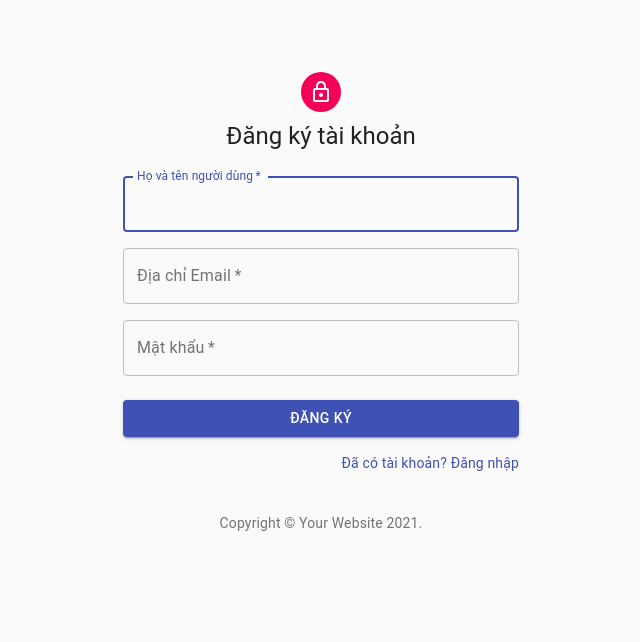
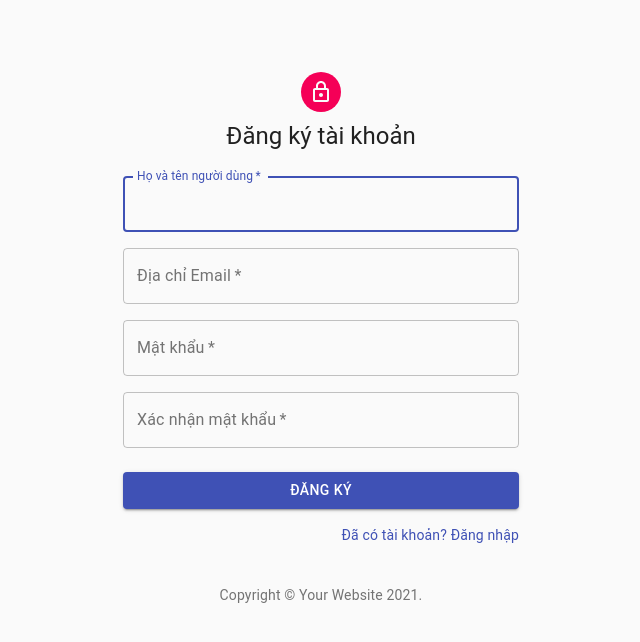
Before and after one commit to vtt021/webNangCao_backup, a React (Create React App) app in the folder online-academy-frontend/: page /signup in a window 1280 px wide. Shown: the top 642 px of the page, without its empty margins (319-959 px from the left). Built offline with nearby package versions, Linux system fonts and the light colour scheme.

Commit message:
Xác nhận mật khẩu khi đăng ký

```diff
--- a/online-academy-frontend/src/components/login_page/SignUp.js
+++ b/online-academy-frontend/src/components/login_page/SignUp.js
@@ -16,7 +16,7 @@ import './SignUp.css';
 
 export default function SignUp() {
   const classes = useStyles();
-  const { register, handleSubmit, formState: { errors } } = useForm();
+  const { register, handleSubmit, watch, formState: { errors } } = useForm();
 
   const onSubmit = data => {console.log(data);}
 
@@ -80,6 +80,21 @@ export default function SignUp() {
               />
             </Grid>
             {errors.password && <span className='errors'>*Mật khẩu tối thiểu 6 ký tự</span>}
+            <Grid item xs={12}>
+              <TextField
+                variant="outlined"
+                required
+                fullWidth
+                name="verifyPassword"
+                label="Xác nhận mật khẩu"
+                type="password"
+                id="verifyPassword"
+                autoComplete="current-password"
+                {...register("verifyPassword", { required: watch("verifyPassword")=== watch("password"), minLength: 6 })}
+
+              />
+            </Grid>
+            {errors.verifyPassword && <span className='errors'>*Mật khẩu không trùng khớp</span>}
 
           </Grid>
           <Button
```
